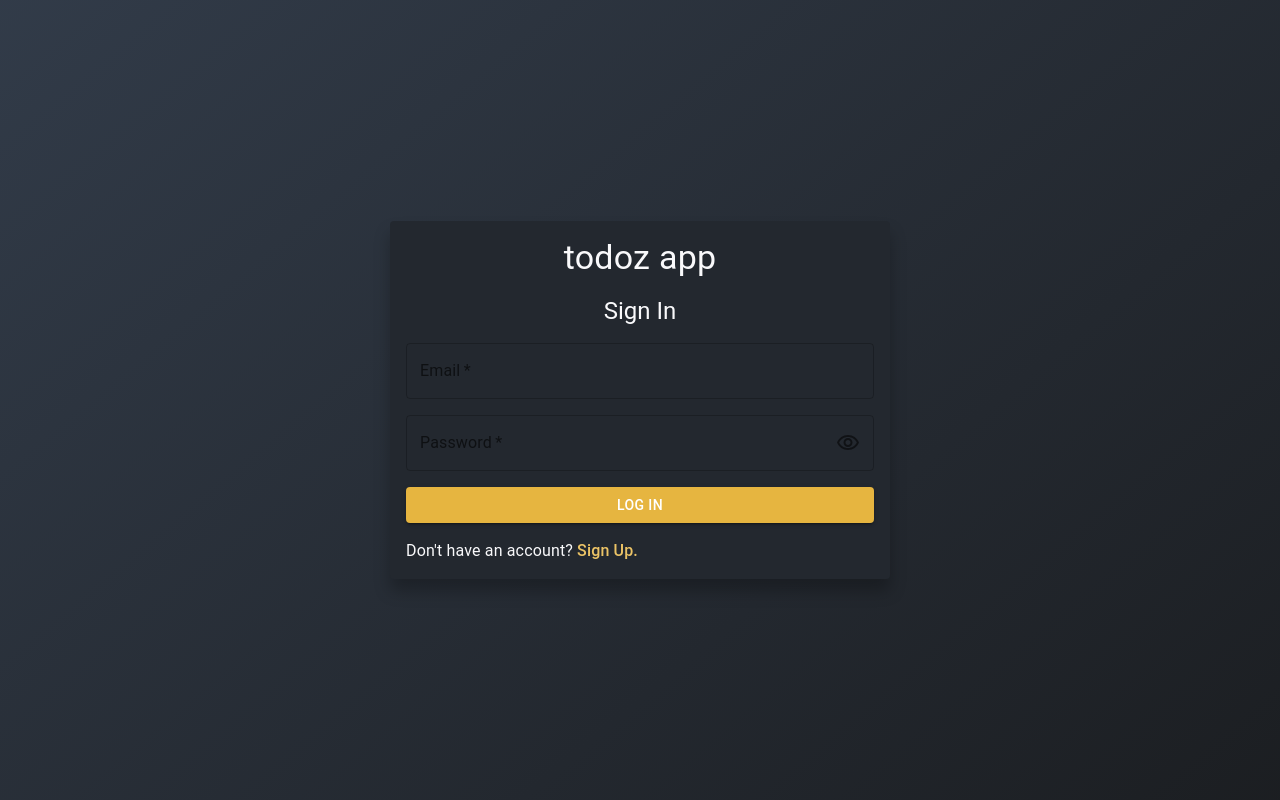
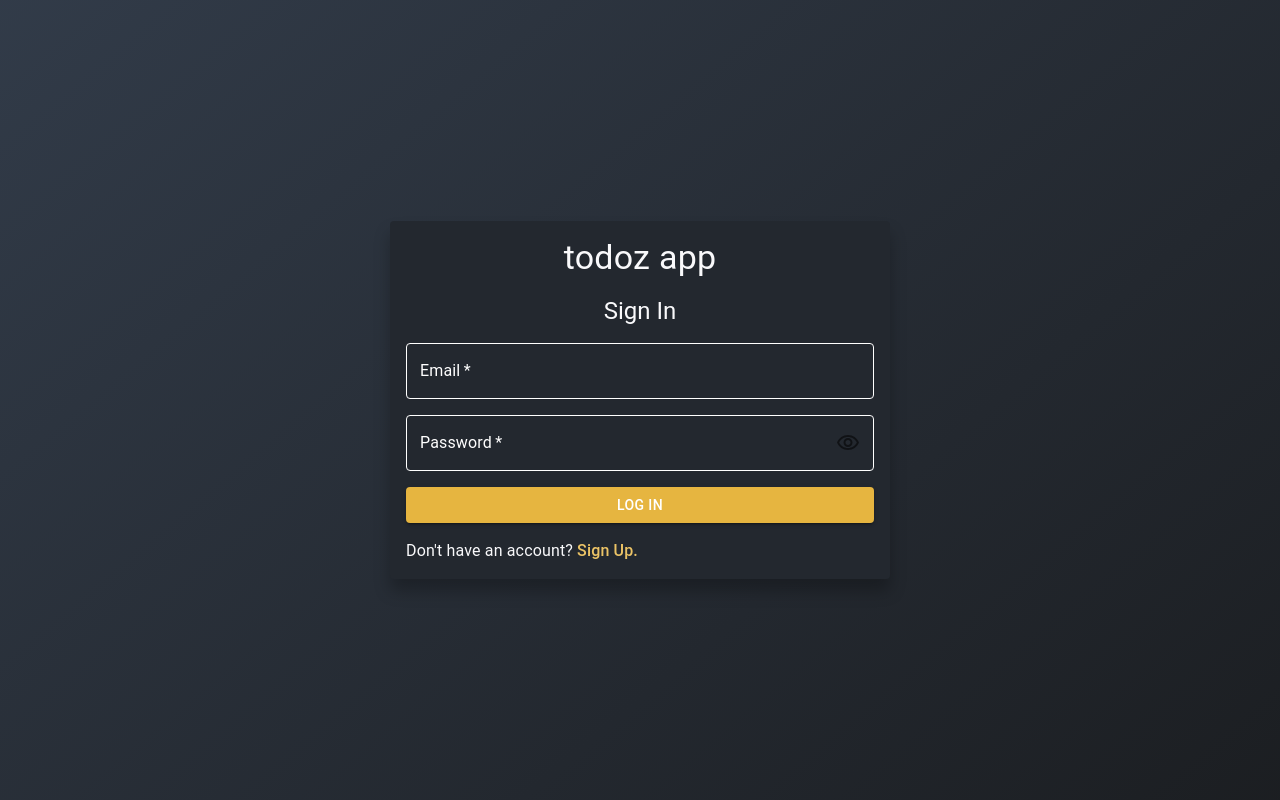
Before and after one commit to wajahatfaryadali/next-todo, a Next.js app: page /auth/sign-in in a window 1280 px wide. Built offline with nearby package versions, Linux system fonts and the light colour scheme.

Commit message:
todo input added with button
- text field modified and create todo input form added

```diff
--- /dev/null
+++ b/src/components/TodoComponents/CreateTodo/index.module.css
@@ -0,0 +1,4 @@
+.InputField {
+    padding-right: 0px !important;
+    border-color: #fff;
+}
--- a/src/components/muiComponents/MTextField/MTextField.tsx
+++ b/src/components/muiComponents/MTextField/MTextField.tsx
@@ -1,5 +1,5 @@
 import React, { useState } from "react"
-import { InputAdornment, TextField } from "@mui/material"
+import { Button, InputAdornment, TextField, TextFieldVariants } from "@mui/material"
 import VisibilityOutlinedIcon from '@mui/icons-material/VisibilityOutlined';
 import VisibilityOffOutlinedIcon from '@mui/icons-material/VisibilityOffOutlined';
 
@@ -9,9 +9,11 @@ interface MTextFieldProps {
     type: string;
     fullWidth?: boolean;
     value: string | number;
-    // value: SignInFormValueState
-    onChange: (event: React.ChangeEvent<HTMLTextAreaElement | HTMLInputElement>) => void,
-    required?: boolean
+    onChange: (event: React.ChangeEvent<HTMLTextAreaElement | HTMLInputElement>) => void;
+    required?: boolean;
+    variant?: TextFieldVariants | undefined;
+    rootClass?: any;
+    buttonOnLast?: string;
 }
 
 const MTextField: React.FC<MTextFieldProps> = (props) => {
@@ -26,13 +28,16 @@ const MTextField: React.FC<MTextFieldProps> = (props) => {
         onChange,
         fullWidth = true,
         required = false,
+        rootClass = {},
+        variant = "outlined",
+        buttonOnLast = "",
     } = props;
 
     return (
         <TextField
             id={id}
             label={label}
-            variant="outlined"
+            variant={variant}
             type={
                 type === 'password'
                     ? showPassword
@@ -41,20 +46,55 @@ const MTextField: React.FC<MTextFieldProps> = (props) => {
                     : type}
             value={value}
             onChange={onChange}
-            // size="small"
             fullWidth={fullWidth}
             autoComplete={type === 'password' ? type : ""}
-
+            // autoComplete="off"
             InputProps={{
                 endAdornment:
-                    type === 'password' ?
+                    type === 'password'
+                        ?
                         <InputAdornment position='end' sx={{ cursor: 'pointer' }} onClick={() => setShowPassword(!showPassword)}>
                             {showPassword
                                 ? <VisibilityOffOutlinedIcon />
                                 : <VisibilityOutlinedIcon />}
-                        </InputAdornment> : '',
+                        </InputAdornment>
+                        :
+                        buttonOnLast !== ""
+                            ? <Button variant="text" type="submit" sx={{ width: '80px'}}>{buttonOnLast}</Button> // will only work for submit form because for now i have only this use
+                            : '',
+            }}
+            sx={{
+                color: '#fff',
+                '& .MuiInputBase-root': {
+                    paddingRight: buttonOnLast ? '0px' : '',
+                },
+                "&.label.Mui-focused": {
+                    color: 'white'
+                },
+                "& .MuiInputLabel-root": {
+                    color: '#fff',
+                    "&.Mui-focused": {
+                        color: '#fff'
+                    }
+                },
+                "& .MuiOutlinedInput-root": {
+                    color: 'white',
+                    '& fieldset': {
+                        borderColor: 'white',
+                    },
+                    '&:hover fieldset': {
+                        borderColor: 'white',
+                    },
+                    "&.Mui-focused fieldset": {
+                        borderColor: "white"
+                    },
+                    "&.fieldset": {
+                        borderColor: "white"
+                    }
+                }
             }}
             required={required}
+            classes={{ root: rootClass }}
         />
     )
 }
```
Also changed, not shown: src/components/TodoComponents/CreateTodo/CreateTodo.tsx (+7 -3 lines).
